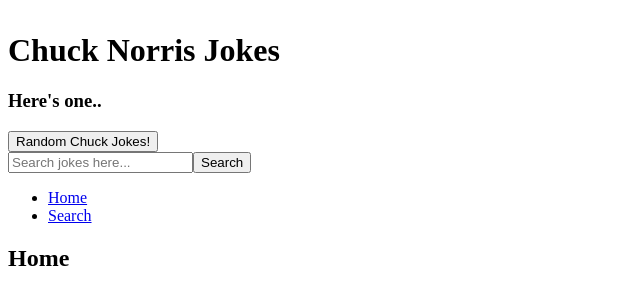
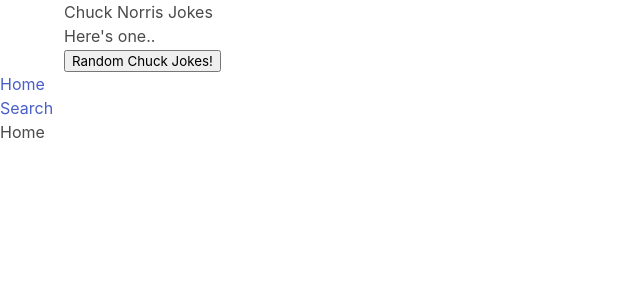
Before and after one commit to AHors93/ChuckNorrisAPI, a React (Create React App) app: page / in a window 1280 px wide. Shown: the top 304 px of the page, without its empty margins (0-640 px from the left). Built offline with nearby package versions, Linux system fonts and the light colour scheme.

Commit message:
added search bar but needs a lot of tidying up

```diff
--- a/package.json
+++ b/package.json
@@ -8,6 +8,7 @@
     "@testing-library/react": "^11.1.0",
     "@testing-library/user-event": "^12.1.10",
     "axios": "^0.21.1",
+    "bulma": "^0.9.2",
     "gh-pages": "^3.1.0",
     "react": "^17.0.2",
     "react-dom": "^17.0.2",
--- a/src/App.js
+++ b/src/App.js
@@ -1,16 +1,11 @@
-import React, {Component} from 'react';
+import React, {Component, Fragment} from 'react';
 import Main from './components/routing';
 import SearchPage from './components/search';
 import axios from 'axios';
-import {
-  BrowserRouter as Router,
-  Switch,
-  Route,
-  Link
-} from "react-router-dom";
+import { BrowserRouter as Router, Switch, Route, Link, } from "react-router-dom";
 
 /**
- * Step 5 - The state has been set on lines 10 & 11 and the DOM is updated
+ * Step 5 - The state has been set on lines 13 & 14 and the DOM is updated
  */
 class App extends Component {
   constructor(props) {
@@ -22,7 +17,7 @@
 
   /**
    * Step 3 - Axios sends GET request
-   * Step 4 - Response recieved and logged in console - Line 23
+   * Step 4 - Response recieved and logged in console - Line 25
    *
    */
   async getJoke() {
@@ -41,8 +36,8 @@
   // }
 
   /**
-   * Step 1 - User Clicks Button - Line 40
-   * Step 2 - getJoke function is called - Line 40
+   * Step 1 - User Clicks Button
+   * Step 2 - getJoke function is called
    */
   render() {
     const { joke } = this.state
@@ -61,27 +56,20 @@
           <Main />
         </nav>
         <div>
-          <SearchPage />
-        </div>
-        <div>
           <nav>
             <ul>
-              <li>
-                <Link to="/">Home</Link>
-              </li>
-              <li>
-                <Link to="/search">Search</Link>
-              </li>
+              <li><Link to="/">Home</Link></li>
+              <li><Link to="/search">Search</Link></li>
             </ul>
           </nav>
 
           {/* A <Switch> looks through its children <Route>s and
               renders the first one that matches the current URL. */}
           <Switch>
-            <Route path="Home">
+            <Route path="Home" exact component={Home}>
               <Home />
             </Route>
-            <Route path="/Search">
+            <Route path="/search" component={SearchPage}>
               <Search />
             </Route>
             <Route path="/">
@@ -94,13 +82,16 @@
   }
 }
 
-function Home() {
-  return <h2>Home</h2>;
+const Home = () => {
+    return <h2>Home</h2>;
 }
 
-function Search() {
-  return <h2>Search</h2>;
-}
+const Search = ({history}) => (
+  <Fragment>
+    <h2>Search</h2>
+    <button onClick={() => history.push('/')}>Go to home</button>
+  </Fragment>
+)
 
 
 export default App;
--- a/src/index.js
+++ b/src/index.js
@@ -2,6 +2,7 @@
 import ReactDOM from 'react-dom';
 import './App.css';
 import App from './App';
+import 'bulma/css/bulma.min.css'
 
 
 ReactDOM.render(
```
Also changed, not shown: 1 other file (tests, documents, lock files or other folders).
